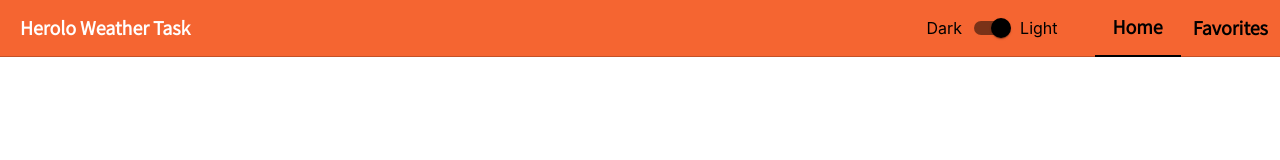
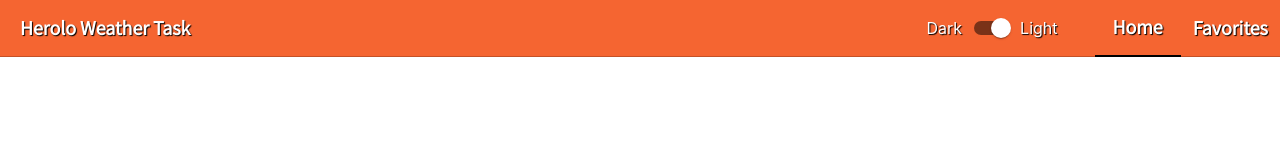
Before and after one commit to 143yoav/Yoav-Avidan-20-03-2020, a React app in the folder herolo-weather/: page /favorites in a window 1280 px wide. Built offline with nearby package versions, Linux system fonts and the light colour scheme.

Commit message:
several style updates

```diff
--- a/herolo-weather/src/components/Header/Header.scss
+++ b/herolo-weather/src/components/Header/Header.scss
@@ -16,6 +16,7 @@
   color: white;
   display: flex;
   align-self: center;
+  text-shadow: 1px 1px 1px black;
   font-family: 'Assistant';
 }
 
--- a/herolo-weather/src/components/common/NaviLink/NaviLink.scss
+++ b/herolo-weather/src/components/common/NaviLink/NaviLink.scss
@@ -9,7 +9,8 @@
   font-family: 'Assistant';
   font-weight: bold;
   text-decoration: none;
-  color: black;
+  color: white;
+  text-shadow: 1px 1px 1px black;
   font-size: 20px;
 }
 
--- a/herolo-weather/src/components/common/Toggle/Toggle.scss
+++ b/herolo-weather/src/components/common/Toggle/Toggle.scss
@@ -5,8 +5,13 @@
   align-items: center;
 }
 
+.Toggle__Wrapper > label {
+  color: white;
+  text-shadow: 1px 1px 1px black;
+}
+
 .Toggle-checked {
-  color: black !important;
+  color: white !important;
 }
 
 .Toggle-track {
```
